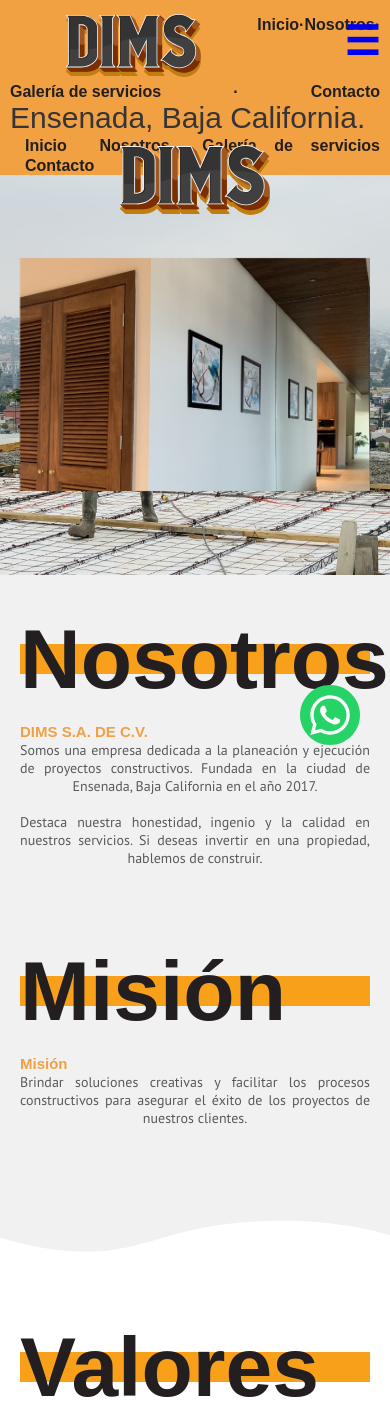
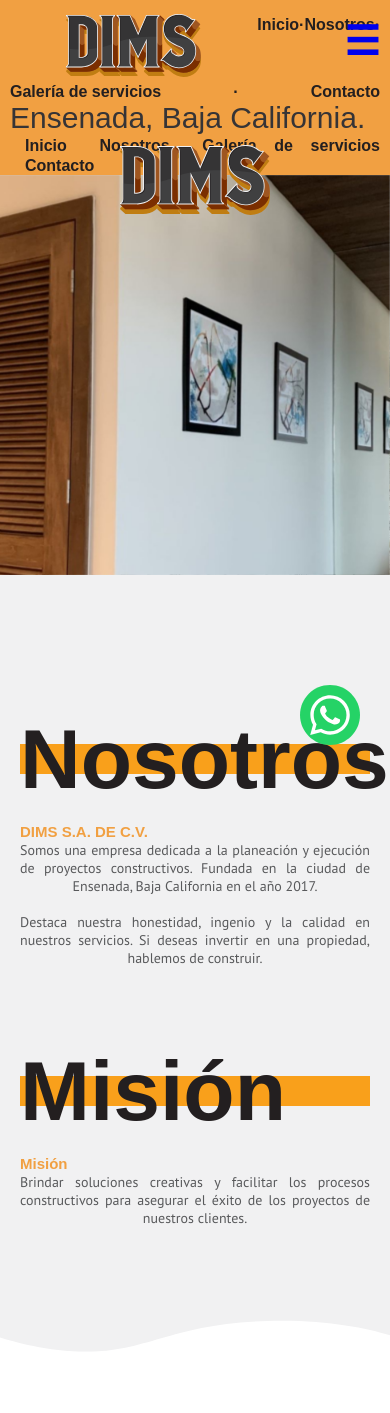
Before and after one commit to carlosjimenezh/dims, a PHP site: page / in a window 390 px wide; the page is wider, and only the part inside the window is pictured. Shown: the part 65-1478 px from the top of that part. Run offline with PHP 8.4, Linux system fonts and the light colour scheme; some libraries are stand-ins or nearby versions; some web fonts are replaced.

Commit message:
estilizar swiper1 para las distintas imagenes

```diff
--- a/estilo.css
+++ b/estilo.css
@@ -59,9 +59,6 @@ ul {padding-inline-start:15px}
 .wa-icon {bottom: 30px; right: 55px;}
 .icon-fixed img {width: 70px;}
 .ubicacion {font-family: 'Sangharia', sans-serif; font-size:40px; font-weight:100}
-.swiper1 .swiper-slide {
-	height: 600px;
-}
 .swiper2 .swiper-slide {
 	border-radius:5px ;
 	-webkit-border-radius:5px ;
@@ -161,6 +158,12 @@ nav .logo {
 }
 
 #banner-principal .swiper1 .banner-principal {
+	background-repeat: no-repeat;
+	height: 600px;
+	margin-bottom: 100px
+}
+
+#banner-principal .swiper1 .banner-principal:first-of-type {
     background-image: url(assets/hablemos-de-construir.svg), url(assets/principal.jpg);
     background-repeat: no-repeat;
     background-position: center;
@@ -327,8 +330,10 @@ footer .contacto {text-align: right; font-weight: bold;}
 	#contacto-seccion form .mitadder{margin-top: 0}
 	footer ul {padding-left: 0}
 	#banner-principal .swiper1 .banner-principal {
+		height: 400px;
+	}
+	#banner-principal .swiper1 .banner-principal:first-of-type {
 		background-size: 350px, cover;
-		height: 400px
 	}
 	#servicios .mitadizq, #servicios .mitadcentro, #servicios .mitadder {
 		margin: 0;
```
